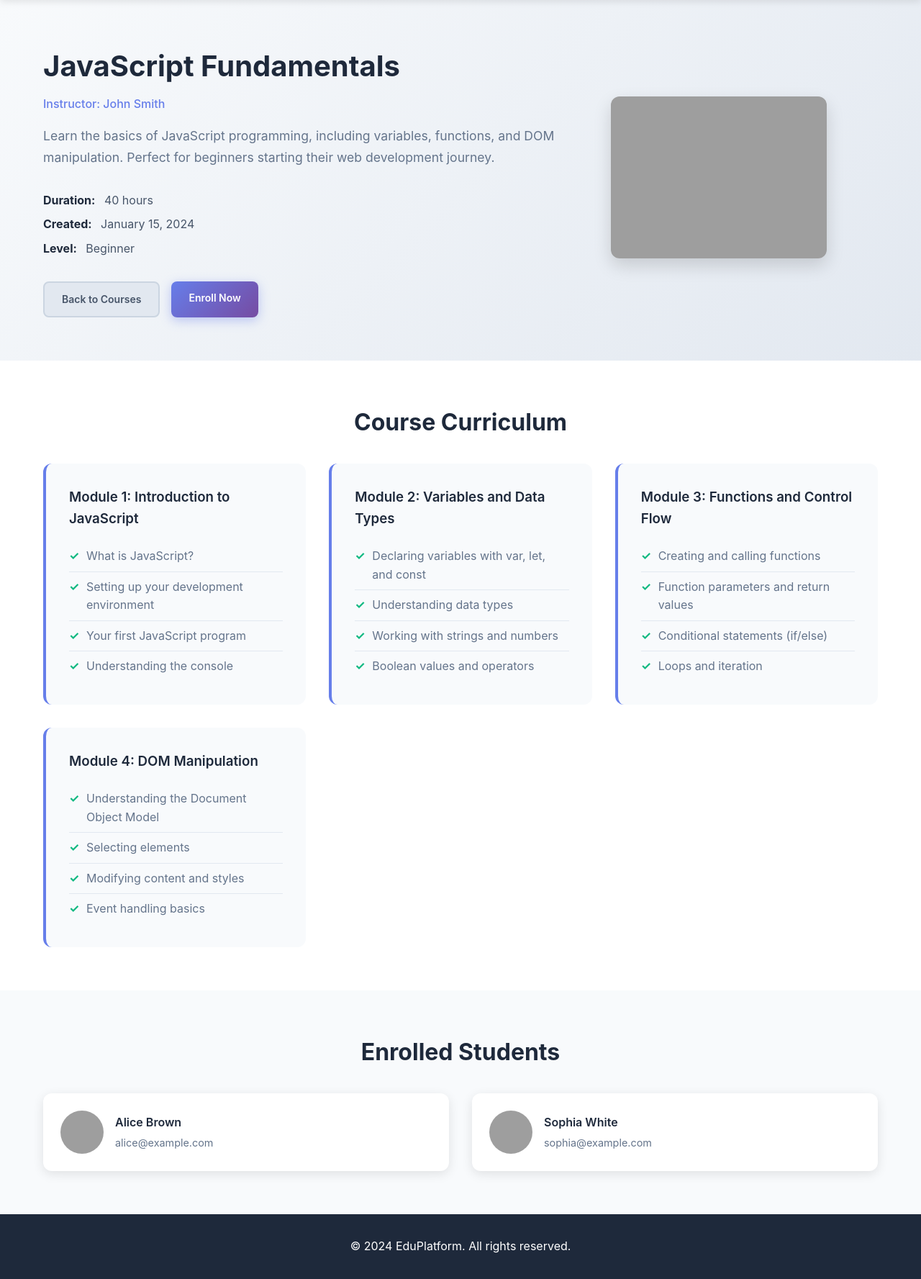
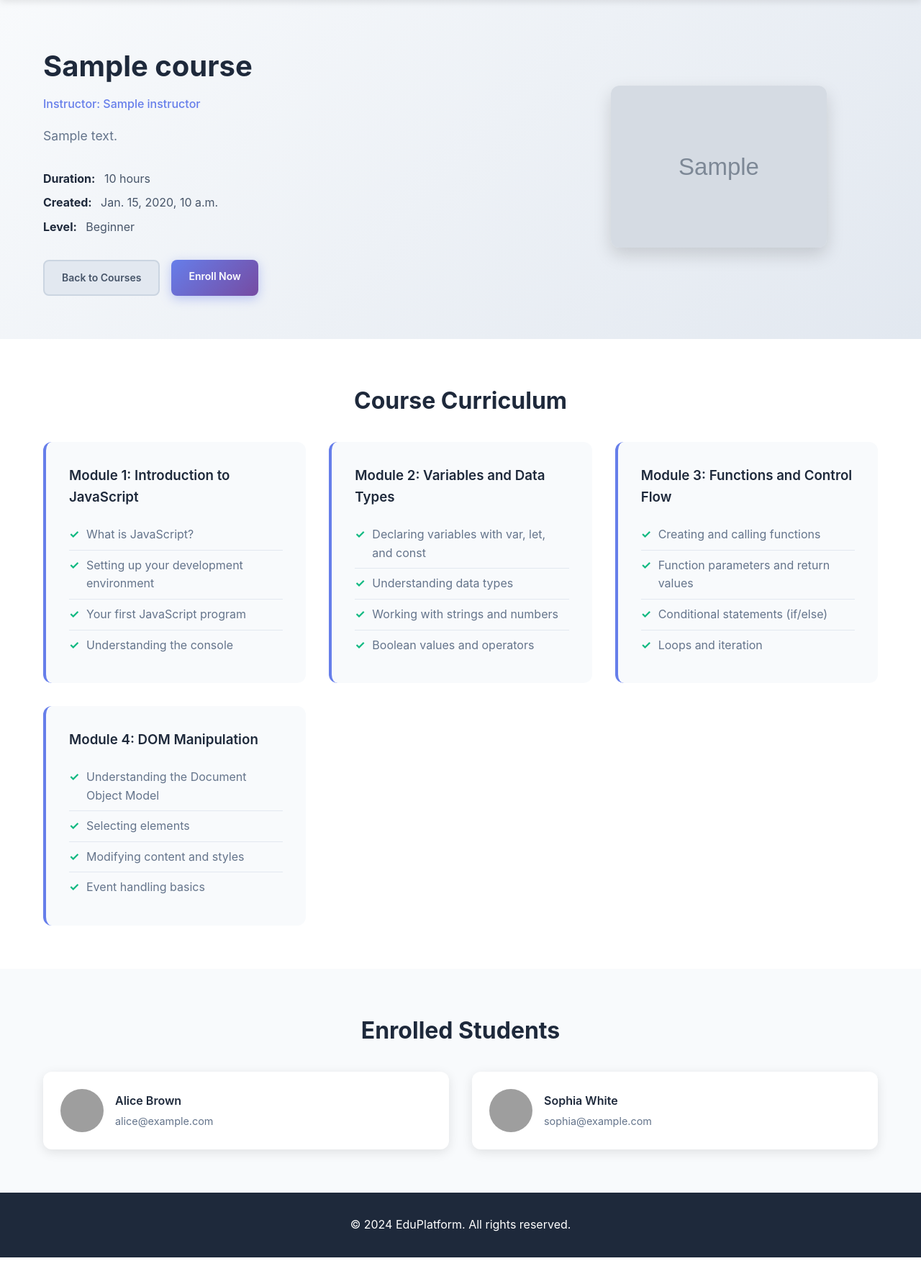
Before and after one commit to ankur-upflairs/DBUU-Training, a Django app: template django/htmlTemplates/templates/course-detail.html in a window 1280 px wide. Shown: the part 70-1847 px from the top of the page at 72% size. After the commit the page ends 1817 px from the top, so only its background shows below. Run offline with Django 5.2, Linux system fonts and the light colour scheme; the template is opened without the code that fills it: most values are stand-ins (such as "Sample title", 1, 10 or a date in 2020); grey boxes marked "Sample" are stand-in pictures; grey boxes are pictures that could not be loaded.

Commit message:
code pushed

```diff
--- a/django/htmlTemplates/htmlTemplates/urls.py
+++ b/django/htmlTemplates/htmlTemplates/urls.py
@@ -19,5 +19,6 @@ from django.urls import path
 from .views import *
 urlpatterns = [
     path('admin/', admin.site.urls),
-    path('courses/',all_courses)
+    path('courses/',all_courses),
+    path('courses/<int:id>',single_course_by_id)
 ]
--- a/django/htmlTemplates/templates/course-detail.html
+++ b/django/htmlTemplates/templates/course-detail.html
@@ -3,7 +3,7 @@
 <head>
     <meta charset="UTF-8">
     <meta name="viewport" content="width=device-width, initial-scale=1.0">
-    <title>JavaScript Fundamentals - EduPlatform</title>
+    <title>{{title}} - EduPlatform</title>
     <link rel="stylesheet" href="style.css">
 </head>
 <body>
@@ -25,16 +25,16 @@
             <div class="container">
                 <div class="course-detail-content">
                     <div class="course-detail-info">
-                        <h1>JavaScript Fundamentals</h1>
-                        <p class="course-instructor">Instructor: John Smith</p>
-                        <p class="course-description-full">Learn the basics of JavaScript programming, including variables, functions, and DOM manipulation. Perfect for beginners starting their web development journey.</p>
+                        <h1>{{course.title}}</h1>
+                        <p class="course-instructor">Instructor: {{course.instructor}}</p>
+                        <p class="course-description-full">{{course.description}}</p>
 
                         <div class="course-details-meta">
                             <div class="meta-item">
-                                <strong>Duration:</strong> 40 hours
+                                <strong>Duration:</strong> {{course.duration}} hours
                             </div>
                             <div class="meta-item">
-                                <strong>Created:</strong> January 15, 2024
+                                <strong>Created:</strong> {{course.createdAt}}
                             </div>
                             <div class="meta-item">
                                 <strong>Level:</strong> Beginner
@@ -47,7 +47,7 @@
                         </div>
                     </div>
                     <div class="course-detail-image">
-                        <img src="https://upload.wikimedia.org/wikipedia/commons/6/6a/JavaScript-logo.png" alt="JavaScript Fundamentals">
+                        <img src="{{course.image}}" alt="JavaScript Fundamentals">
                     </div>
                 </div>
             </div>
```
Also changed, not shown: django/htmlTemplates/htmlTemplates/views.py (+15 -0 lines).
